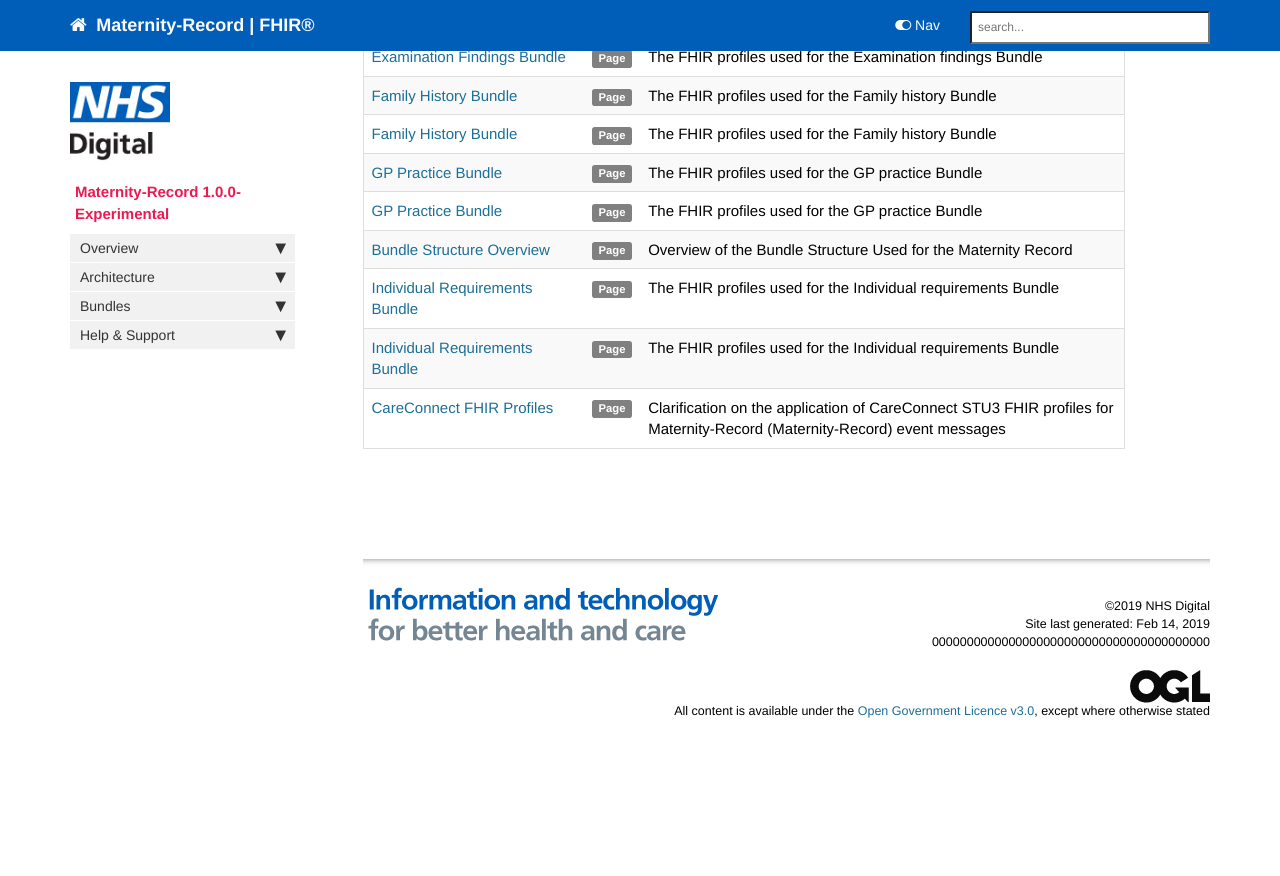
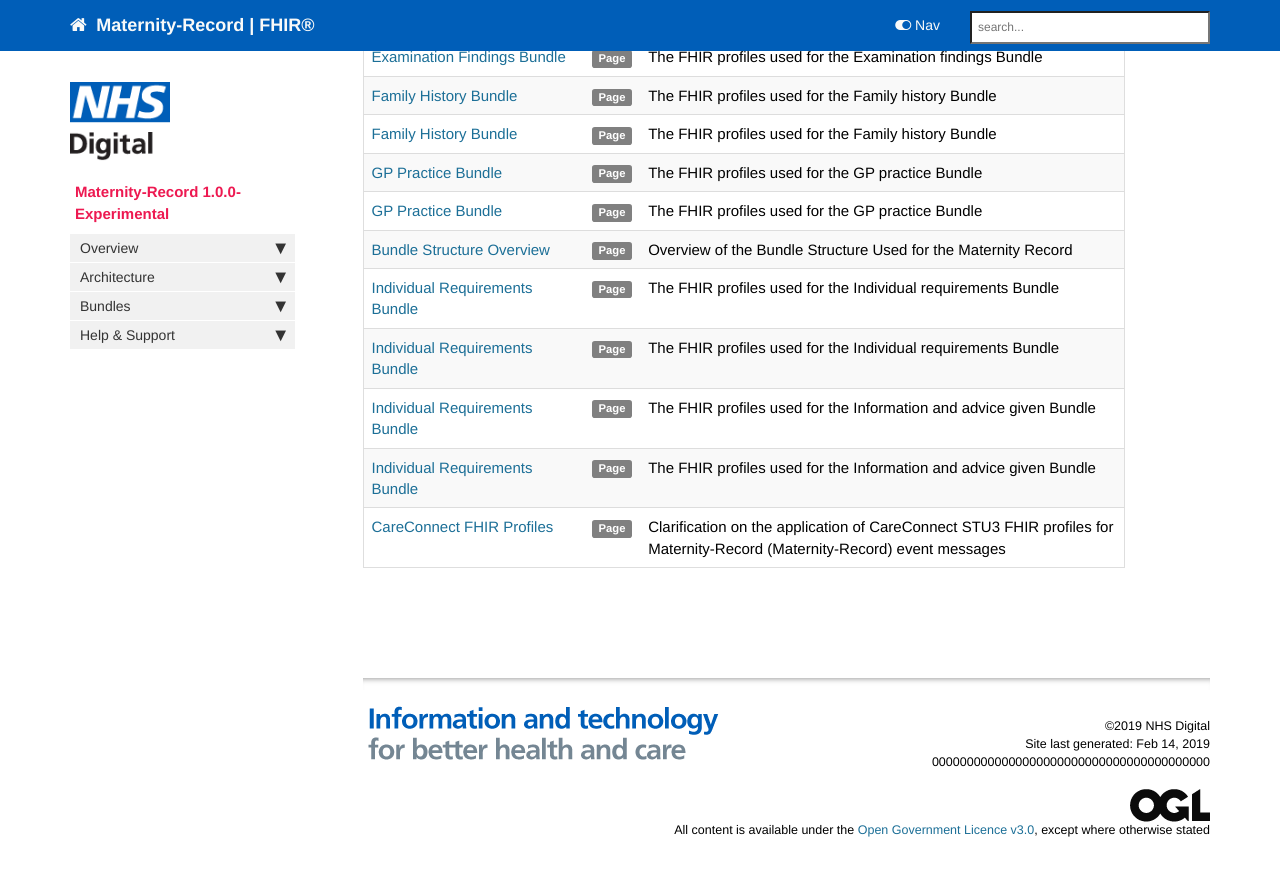
Before and after one commit to nhsconnect/FHIR-Maternity-Record, a Jekyll site: the page built from pages/tags/tag_fhir.md, in a window 1280 px wide and 900 px high, scrolled down 905 px. Shown: the top 876 px of the window. Built offline with Jekyll 4.4.1, drawn with Linux system fonts in a browser that asks for light colours; nearby versions of some CDN libraries; comment, search, counter and statistics services are not loaded; before the commit the page ends 1686 px from its top, so only the background shows below that.

```diff
--- /dev/null
+++ b/pages/explore/explore_information_and_advice_given_all.md
@@ -0,0 +1,17 @@
+---
+title: Individual Requirements Bundle
+keywords:  bundles
+tags: [fhir]
+sidebar: foundations_sidebar
+permalink: explore_information_and_advice_given.html
+summary: "The FHIR profiles used for the Information and advice given Bundle"
+---
+
+## Heading Description ##
+A record of any information or advice given for the woman, carer or relevant third party.
+
+## Mapping for Bundle ##
+
+|>|Level 1|[Bundle Resource](http://hl7.org/fhir/stu3/bundle.html)|>|Level 2| None|>|Level 3|[NHSD-Bundle-1 Profile](http://xxx)|
+
+|**View All FHIR Elements**|    |**[View Used Elements Only](explore_information_and_advice_given.html#mapping-for-bundle)**|
```
Also changed, not shown: index.md (+1 -1 lines), pages/explore/explore_information_and_advice_given.md (added, +18 -0 lines).
